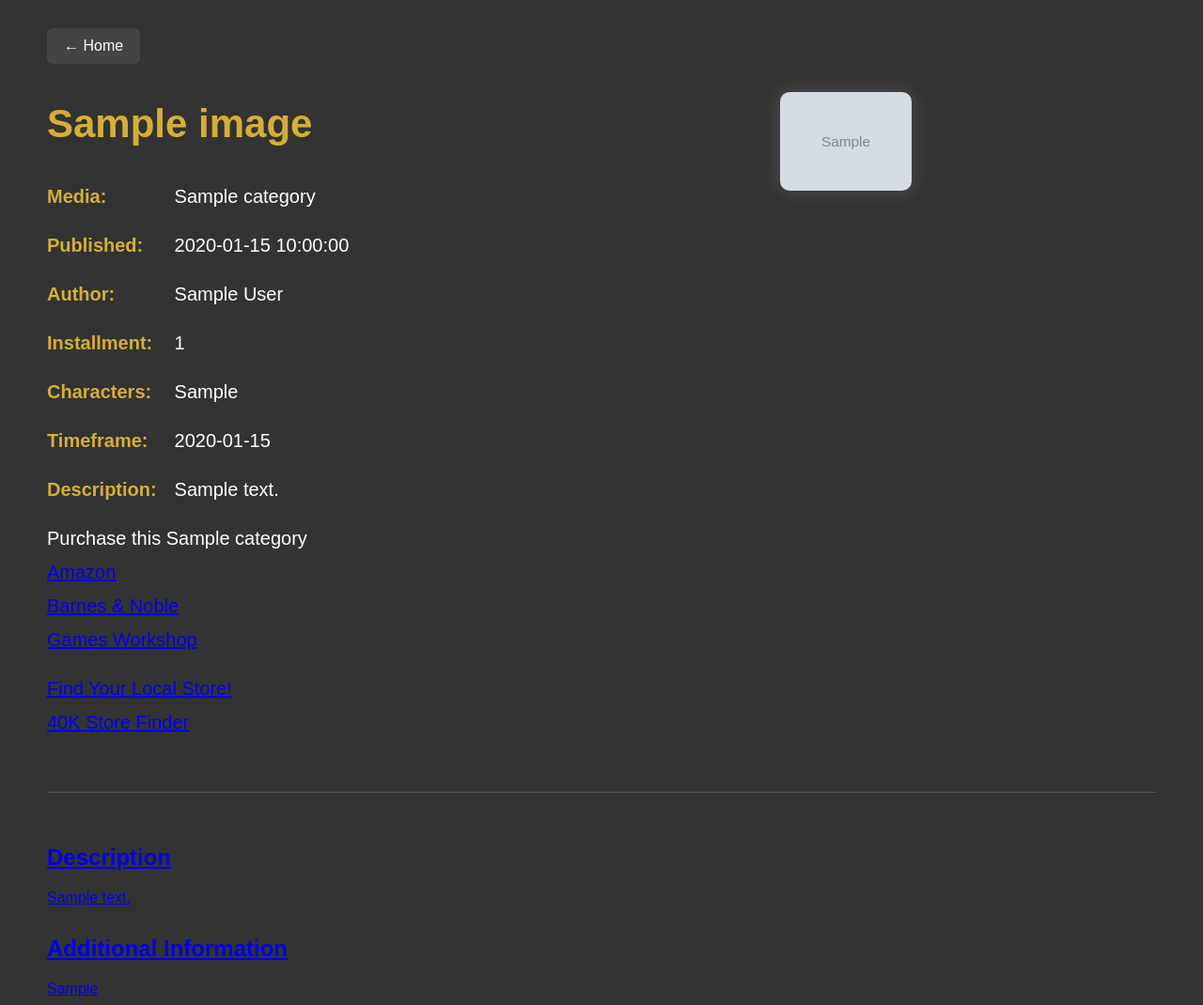
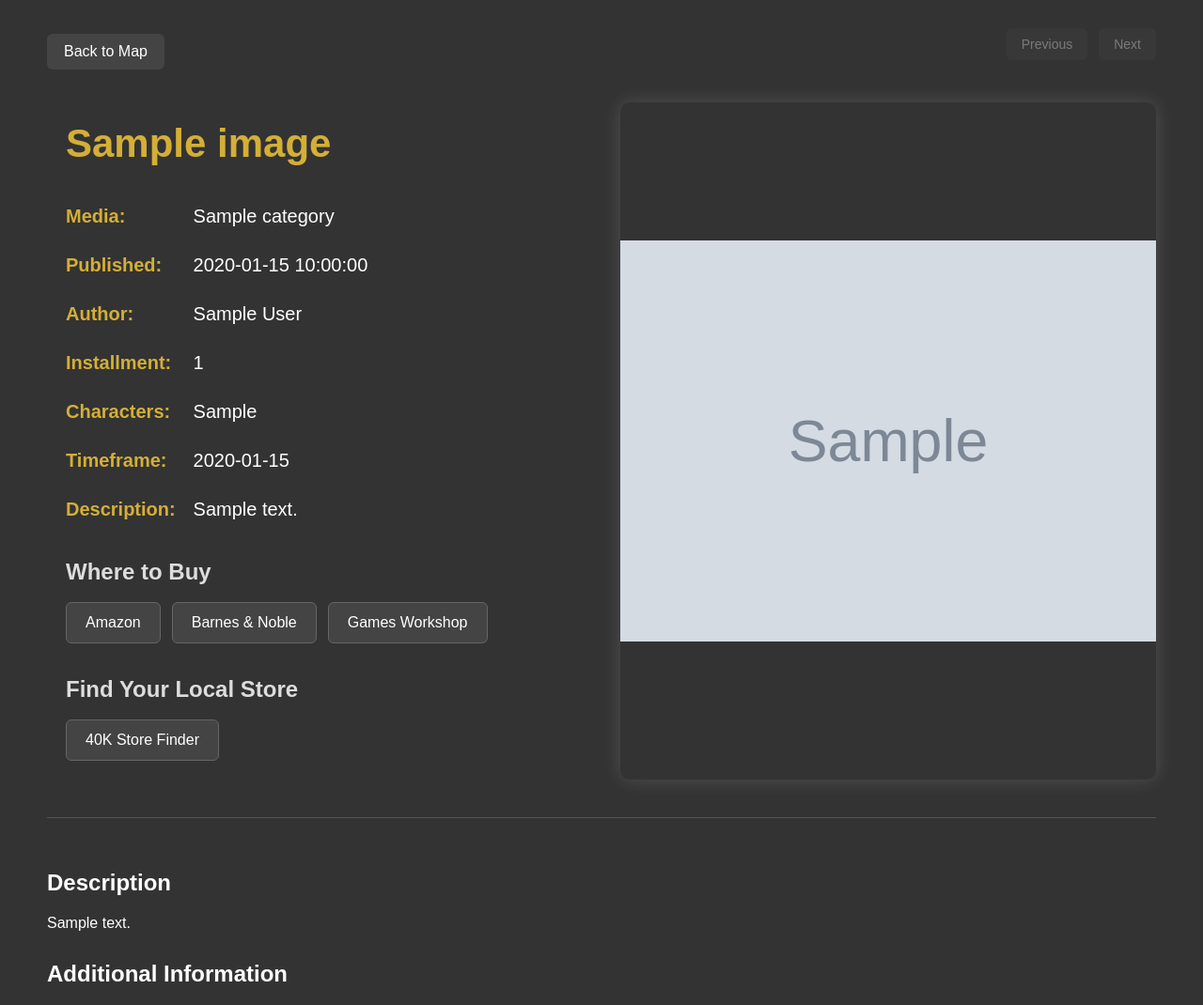
Before and after one commit to CVatter/40k-map, a Flask app: template templates/info.html in a window 1280 px wide. Shown: the top 1070 px of the page at 94% size. Run offline with Flask 3, Linux system fonts and the light colour scheme; the template is opened without the code that fills it: most values are stand-ins (such as "Sample title", 1, 10 or a date in 2020); grey boxes marked "Sample" are stand-in pictures.

Commit message:
fixed links and added -next- and -prev- buttons

```diff
--- a/app.py
+++ b/app.py
@@ -1,3 +1,4 @@
+
 from flask import Flask, render_template
 from image_data import IMAGES
 
@@ -5,17 +6,38 @@ app = Flask(__name__)
 
 @app.route('/')
 def home():
-    return render_template('index.html')
+    connections = {
+        image_id: {
+            "next": image.get("next"),
+            "prev": image.get("prev")
+        }
+        for image_id, image in IMAGES.items()
+    }
+
+    return render_template('index.html', connections=connections)
 
 @app.route('/info/<image_id>')
 def info_page(image_id):
-
     image = IMAGES.get(image_id)
 
     if image is None:
         return "Image not found", 404
 
-    return render_template('info.html', image=image)
+    next_image = image.get("next")
+    previous_image = image.get("prev")
+
+    if next_image == "sink":
+        next_image = None
+
+    if previous_image == "sink":
+        previous_image = None
+
+    return render_template(
+        'info.html',
+        image=image,
+        next_image=next_image,
+        previous_image=previous_image
+    )
 
 if __name__ == '__main__':
     app.run(debug=True)
--- a/static/css/info.css
+++ b/static/css/info.css
@@ -28,6 +28,42 @@ body {
     background: #555;
 }
 
+/* Page navigation */
+.page-navigation {
+    display: flex;
+    justify-content: space-between;
+    align-items: center;
+    margin-bottom: 30px;
+}
+
+/* Previous and Next buttons */
+.image-navigation {
+    display: flex;
+    gap: 12px;
+}
+
+/* Shared button styling */
+.home-button {
+    display: inline-block;
+    padding: 10px 18px;
+    background: #444;
+    color: white;
+    text-decoration: none;
+    border-radius: 6px;
+    font-size: 16px;
+    margin: 0;
+}
+
+.home-button:hover {
+    background: #555;
+}
+
+/* Disabled navigation buttons */
+.home-button.disabled {
+    opacity: 0.35;
+    cursor: not-allowed;
+}
+
 /* Main container */
 .info-container {
     width: 100%;
@@ -35,17 +71,18 @@ body {
 
 /* Top section */
 .top-section {
-    display: flex;
-    justify-content: space-between;
-    align-items: flex-start;
-    gap: 50px;
+    display: grid;
+    grid-template-columns: 1fr 1fr;
+    gap: 40px;
+    width: 100%;
+    min-height: 70vh;
     margin-bottom: 40px;
 }
 
-/* Basic information */
+/* Basic information - Left side */
 .basic-info {
-    flex: 1;
-    padding-top: 10px;
+    min-width: 0;
+    padding: 20px;
 }
 
 .basic-info h1 {
@@ -73,19 +110,84 @@ body {
     min-width: 130px;
 }
 
-/* Image */
+/* Image - Right side */
 .info-image {
-    width: 35%;
-    max-width: 450px;
-    flex-shrink: 0;
+    min-width: 0;
+    display: flex;
+    flex-direction: column;
 }
 
 .info-image img {
     width: 100%;
-    height: auto;
-    display: block;
+    flex: 1;
+    min-height: 0;
+    object-fit: contain;
     border-radius: 10px;
     box-shadow: 0 0 20px rgba(255, 255, 255, 0.15);
+}
+
+/* Image navigation */
+.image-navigation {
+    display: flex;
+    justify-content: space-between;
+    margin-bottom: 15px;
+    flex-shrink: 0;
+}
+
+.image-navigation a,
+.image-navigation .disabled {
+    padding: 9px 16px;
+    background: #444;
+    color: white;
+    text-decoration: none;
+    border-radius: 6px;
+    font-size: 14px;
+}
+
+.image-navigation a:hover {
+    background: #555;
+}
+
+.image-navigation .disabled {
+    opacity: 0.35;
+    cursor: not-allowed;
+}
+
+/* Purchase links */
+.purchase-section {
+    margin-top: 35px;
+}
+
+.purchase-section h2 {
+    font-size: 24px;
+    margin-bottom: 18px;
+    color: #ddd;
+}
+
+.purchase-links {
+    display: flex;
+    flex-wrap: wrap;
+    gap: 12px;
+}
+
+.purchase-links a,
+.purchase-links a:link,
+.purchase-links a:visited {
+    display: inline-block;
+    padding: 12px 20px;
+    background-color: #444;
+    color: white !important;
+    border: 1px solid #666;
+    border-radius: 6px;
+    text-decoration: none !important;
+    font-size: 16px;
+    transition: 0.2s ease;
+}
+
+.purchase-links a:hover {
+    color: #D4AF37 !important;
+    background-color: #555;
+    border-color: #D4AF37;
 }
 
 /* Detailed information */
@@ -114,11 +216,27 @@ body {
     }
 
     .top-section {
-        flex-direction: column-reverse;
+        grid-template-columns: 1fr;
+        gap: 25px;
     }
 
     .info-image {
-        width: 100%;
-        max-width: 350px;
+        min-height: 350px;
     }
 }
+
+
+/* Additional Purchase */
+.purchase-links a {
+    color: white !important;
+    text-decoration: none !important;
+}
+
+.purchase-links a:visited {
+    color: white !important;
+}
+
+.purchase-links a:hover {
+    color: #D4AF37 !important;
+    text-decoration: none !important;
+}
--- a/static/js/script.js
+++ b/static/js/script.js
@@ -1,4 +1,3 @@
-
 const canvas = document.getElementById("canvas");
 const workspace = document.getElementById("workspace");
 const arrowLayer = document.getElementById("arrow-layer");
--- a/templates/index.html
+++ b/templates/index.html
@@ -6,6 +6,11 @@
     <meta name="viewport" content="width=device-width, initial-scale=1.0">
     <title>Draggable Canvas</title>
     <link rel="stylesheet" href="{{ url_for('static', filename='css/styles.css') }}">
+
+    <script>
+        const imageConnections = {{ connections | tojson }};
+    </script>
+    <script src="{{ url_for('static', filename='js/script.js') }}" defer></script>
 </head>
 <body>
 
@@ -15,6 +20,5 @@
         </div>
     </div>
 
-    <script src="{{ url_for('static', filename='js/script.js') }}"></script>
 </body>
 </html>
--- a/templates/info.html
+++ b/templates/info.html
@@ -9,14 +9,34 @@
 </head>
 <body>
 
-    <a href="/" class="home-button">← Home</a>
+    <!-- Nav Bar -->
+    <div class="page-navigation">
+        <a href="/" class="home-button">Back to Map</a>
+
+        <div class="image-navigation">
+            {% if previous_image %}
+                <a href="{{ url_for('info_page', image_id=previous_image) }}" class="home-button">
+                    Previous
+                </a>
+            {% else %}
+                <span class="home-button disabled">Previous</span>
+            {% endif %}
+
+            {% if next_image %}
+                <a href="{{ url_for('info_page', image_id=next_image) }}" class="home-button">
+                    Next
+                </a>
+            {% else %}
+                <span class="home-button disabled">Next</span>
+            {% endif %}
+        </div>
+    </div>
 
     <main class="info-container">
 
-        <!-- Top section -->
         <section class="top-section">
 
-            <!-- Basic information -->
+            <!-- Basic information - Left column -->
             <div class="basic-info">
                 <h1>{{ image.title }}</h1>
 
@@ -24,35 +44,31 @@
                 <p><strong>Published:</strong> {{ image.date }}</p>
                 <p><strong>Author:</strong> {{ image.author }}</p>
                 <p><strong>Installment:</strong> {{ image.series_num }}</p>
-                <p><strong>Characters:</strong> {{ image.key_chars | join(', ')}}</p>
+                <p><strong>Characters:</strong> {{ image.key_chars | join(', ') }}</p>
                 <p><strong>Timeframe:</strong> {{ image.timeframe }}</p>
                 <p><strong>Description:</strong> {{ image.brief_description }}</p>
 
-                <p>
-                    Purchase this {{ image.category }}
-                    <br>
-                    <a href="{{ image.purchase[0].url }}" target="_blank" rel="noopener noreferrer">
-                        Amazon
-                    </a>
-                    <br>
-                    <a href="{{ image.purchase[1].url }}" target="_blank" rel="noopener noreferrer">
-                        Barnes & Noble
-                    </a>
-                    <br>
-                    <a href="{{ image.purchase[2].url }}" target="_blank" rel="noopener noreferrer">
-                        Games Workshop
-                    <br>
-                </p>
-                <p>
-                    Find Your Local Store!
-                    <br>
-                    <a href="https://www.warhammer.com/en-US/store-finder" target="_blank" rel="noopener noreferrer">
-                        40K Store Finder
+                <div class="purchase-section">
+                    <h2>Where to Buy</h2>
 
-                </p>
-            </div>
+                    <div class="purchase-links">
+                        <a href="{{ image.purchase[0] }}" target="_blank" rel="noopener noreferrer">Amazon</a>
+                        <a href="{{ image.purchase[1] }}" target="_blank" rel="noopener noreferrer">Barnes & Noble</a>
+                        <a href="{{ image.purchase[2] }}" target="_blank" rel="noopener noreferrer">Games Workshop</a>
+                    </div>
+                </div>
 
-            <!-- Image -->
+                <div class="purchase-section">
+                    <h2>Find Your Local Store</h2>
+
+                    <div class="purchase-links">
+                        <a href="https://www.warhammer.com/en-US/store-finder" target="_blank" rel="noopener noreferrer">40K Store Finder</a>
+                    </div>
+                </div>
+
+            </div> <!-- This closing tag was missing! -->
+
+            <!-- Image - Right column -->
             <div class="info-image">
                 <img src="{{ image.src }}" alt="{{ image.title }}">
             </div>
```
Also changed, not shown: change-logs/11-16-26.txt (added, +9 -0 lines), image_data.py (+29 -3 lines).
